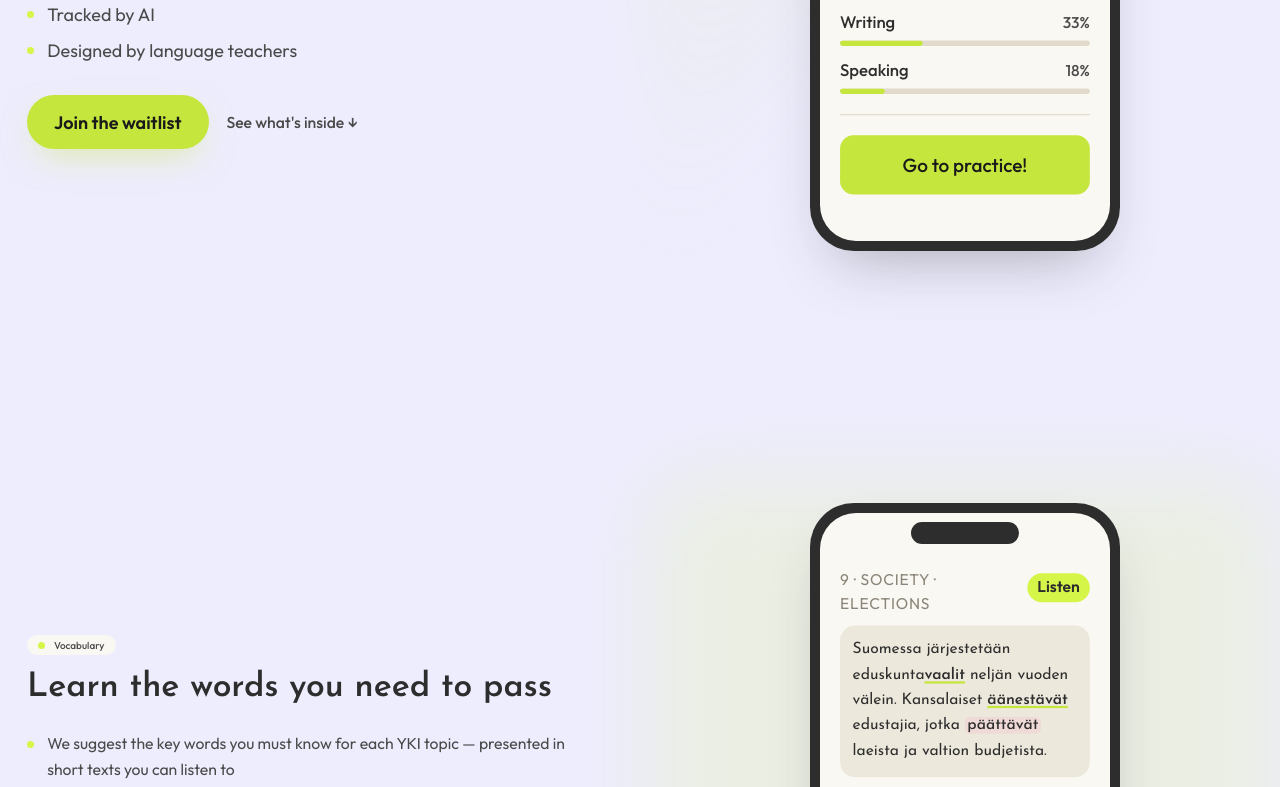
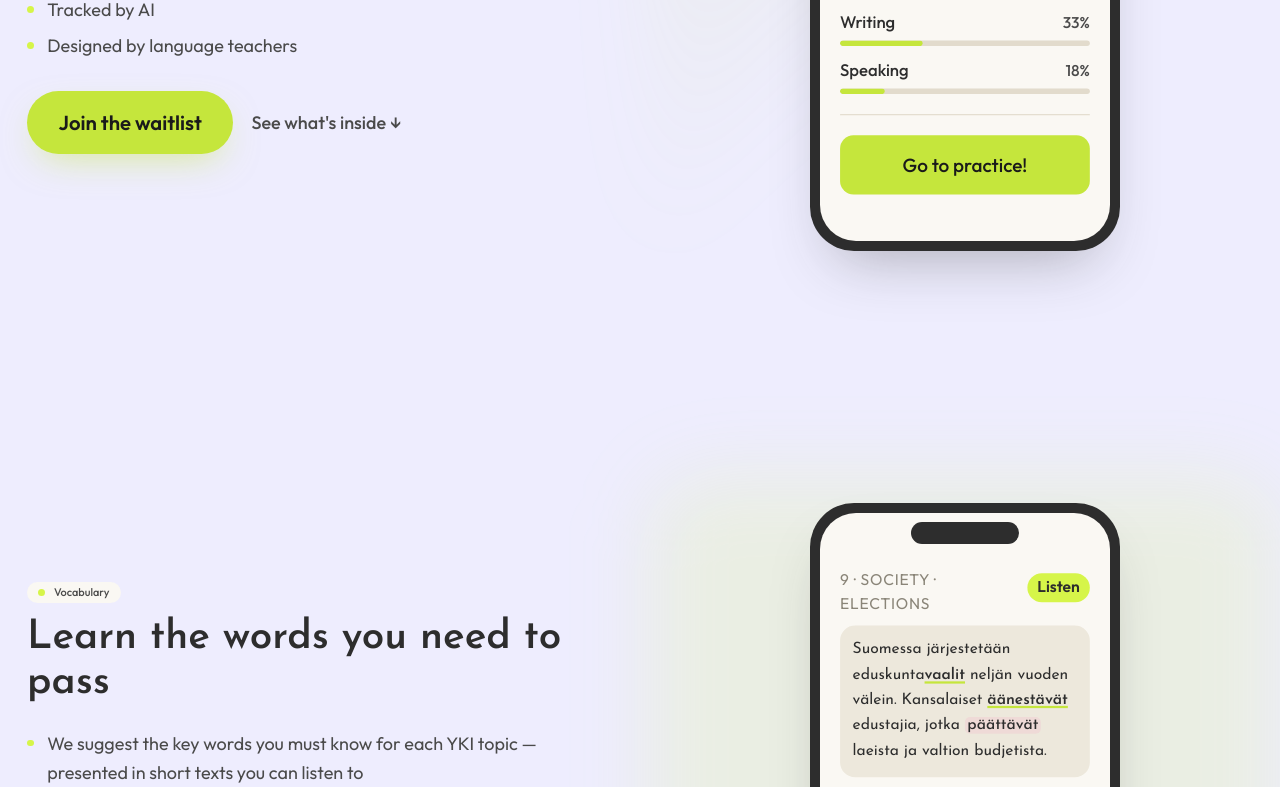
Before and after one commit to Anna-akm-code/auruby-yki-landing-page, a Next.js app: page / in a window 1280 px wide. Shown: the part 453-1240 px from the top of the page. Built offline with nearby package versions, Linux system fonts and the light colour scheme; no server answers.

Commit message:
font sze changes v2

```diff
--- a/components/sections/FeatureSection.tsx
+++ b/components/sections/FeatureSection.tsx
@@ -54,23 +54,23 @@ export function FeatureSection({
           }`}
         >
           <div>
-            <p className="mb-3 inline-flex items-center gap-2 rounded-full bg-cream px-2.5 py-0.5 font-sans text-[10px] font-medium text-anthracite-soft">
+            <p className="mb-3 inline-flex items-center gap-2 rounded-full bg-cream px-2.5 py-0.5 font-sans text-[11px] font-medium text-anthracite-soft">
               <span
                 className={`h-1.5 w-1.5 rounded-full ${accentDot[accent]}`}
               />
               {eyebrow}
             </p>
-            <h2 className="font-display text-2xl font-semibold text-anthracite sm:text-3xl">
+            <h2 className="font-display text-3xl font-semibold text-anthracite sm:text-4xl">
               {title}
             </h2>
-            <ul className="mt-5 space-y-3">
+            <ul className="mt-5 space-y-3.5">
               {bullets.map((b, i) => (
                 <li
                   key={i}
-                  className="flex gap-3 font-sans text-sm leading-relaxed text-anthracite-soft"
+                  className="flex gap-3 font-sans text-base leading-relaxed text-anthracite-soft"
                 >
                   <span
-                    className={`mt-[0.55rem] h-1.5 w-1.5 shrink-0 rounded-full ${accentDot[accent]}`}
+                    className={`mt-[0.6rem] h-1.5 w-1.5 shrink-0 rounded-full ${accentDot[accent]}`}
                   />
                   <span>{b}</span>
                 </li>
--- a/components/sections/Hero.tsx
+++ b/components/sections/Hero.tsx
@@ -40,13 +40,13 @@ export function Hero() {
           <div className="mt-7 flex flex-wrap items-center gap-4">
             <a
               href="#waitlist"
-              className="rounded-full bg-[#C5E63C] px-6 py-3 font-sans text-sm font-semibold text-[#1a1a1a] shadow-[0_14px_36px_-12px_rgba(197,230,60,0.55)] transition hover:bg-[#C5E63C]/90 sm:text-base"
+              className="rounded-full bg-[#C5E63C] px-7 py-3.5 font-sans text-base font-semibold text-[#1a1a1a] shadow-[0_14px_36px_-12px_rgba(197,230,60,0.55)] transition hover:bg-[#C5E63C]/90 sm:text-lg"
             >
               Join the waitlist
             </a>
             <a
               href="#feature-vocabulary"
-              className="font-sans text-sm font-medium text-anthracite-soft underline-offset-4 hover:underline"
+              className="font-sans text-base font-medium text-anthracite-soft underline-offset-4 hover:underline"
             >
               See what&apos;s inside ↓
             </a>
--- a/components/sections/Trust.tsx
+++ b/components/sections/Trust.tsx
@@ -15,11 +15,11 @@ export function Trust() {
         </div>
 
         <div className="space-y-3">
-          <p className="font-display text-base font-semibold leading-snug text-anthracite sm:text-lg">
+          <p className="font-display text-lg font-semibold leading-snug text-anthracite sm:text-xl">
             Designed by a CELTA-certified language teacher with 8 years of
             experience.
           </p>
-          <p className="font-display text-base font-semibold leading-snug text-anthracite sm:text-lg">
+          <p className="font-display text-lg font-semibold leading-snug text-anthracite sm:text-xl">
             Content tested and reviewed by experienced Finnish language
             teachers.
           </p>
--- a/components/sections/Waitlist.tsx
+++ b/components/sections/Waitlist.tsx
@@ -59,29 +59,29 @@ export function Waitlist() {
         {/* Early-bird pricing */}
         <div className="text-center">
           <p
-            className="font-sans text-[14px] font-semibold uppercase"
+            className="font-sans text-[16px] font-semibold uppercase"
             style={{ color: LIME, letterSpacing: "1.5px" }}
           >
             Waitlist exclusive
           </p>
-          <h3 className="mt-2 font-display text-[21px] font-bold leading-tight text-white">
+          <h3 className="mt-2 font-display text-[24px] font-bold leading-tight text-white">
             Early-bird pricing
           </h3>
 
           <div className="mt-4 flex items-baseline justify-center gap-2.5">
-            <span className="font-sans text-[21px] text-[#888] line-through">
+            <span className="font-sans text-[24px] text-[#888] line-through">
               €22.99
             </span>
             <span
-              className="font-sans text-[36px] font-bold leading-none"
+              className="font-sans text-[41px] font-bold leading-none"
               style={{ color: LIME }}
             >
               €11.99
-              <span className="font-sans text-[14px] font-normal">/mo</span>
+              <span className="font-sans text-[16px] font-normal">/mo</span>
             </span>
           </div>
 
-          <p className="mt-3 font-sans text-[14px] text-[#aaa]">
+          <p className="mt-3 font-sans text-[16px] text-[#aaa]">
             for your first 6 months · then €22.99/mo
           </p>
         </div>
@@ -96,10 +96,10 @@ export function Waitlist() {
               transition={{ duration: 0.3 }}
               className="mt-8 rounded-2xl bg-chartreuse-glow p-6"
             >
-              <p className="font-display text-base font-semibold text-cream">
+              <p className="font-display text-lg font-semibold text-cream">
                 You&apos;re on the list 🎉
               </p>
-              <p className="mt-1.5 font-sans text-sm text-cream/70">
+              <p className="mt-1.5 font-sans text-base text-cream/70">
                 We&apos;ll email you when the app is ready. Kiitos!
               </p>
             </motion.div>
@@ -121,7 +121,7 @@ export function Waitlist() {
                   placeholder="you@example.com"
                   autoComplete="email"
                   aria-label="Email address"
-                  className="flex-1 rounded-[10px] border bg-[#3a3a3a] px-3.5 py-[10px] font-sans text-[14px] text-white placeholder:text-[#888] focus:outline-none"
+                  className="flex-1 rounded-[10px] border bg-[#3a3a3a] px-4 py-[12px] font-sans text-[16px] text-white placeholder:text-[#888] focus:outline-none"
                   style={{ borderColor: "#555" }}
                   onFocus={(e) => (e.currentTarget.style.borderColor = LIME)}
                   onBlur={(e) => (e.currentTarget.style.borderColor = "#555")}
@@ -129,7 +129,7 @@ export function Waitlist() {
                 <button
                   type="submit"
                   disabled={submitting}
-                  className="rounded-[10px] px-[18px] py-[10px] font-sans text-[14px] font-medium text-anthracite transition disabled:opacity-60"
+                  className="rounded-[10px] px-[20px] py-[12px] font-sans text-[16px] font-medium text-anthracite transition disabled:opacity-60"
                   style={{ backgroundColor: LIME }}
                 >
                   {submitting ? "Saving…" : "Join the waitlist"}
@@ -140,11 +140,11 @@ export function Waitlist() {
                 <p className="mt-3 font-sans text-sm text-incorrect">{error}</p>
               )}
 
-              <p className="mt-5 font-sans text-[12px] text-[#666]">
+              <p className="mt-5 font-sans text-[14px] text-[#666]">
                 No payment now. Your €11.99/mo rate locks when you join the
                 waitlist.
               </p>
-              <p className="mt-1 font-sans text-[12px] text-[#666]">
+              <p className="mt-1 font-sans text-[14px] text-[#666]">
                 We&apos;ll only write about the launch — nothing else.
               </p>
             </motion.form>
```
